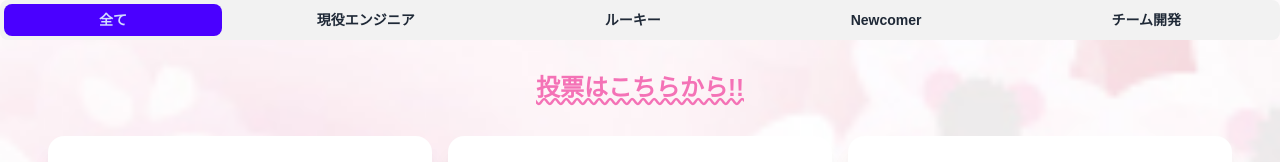
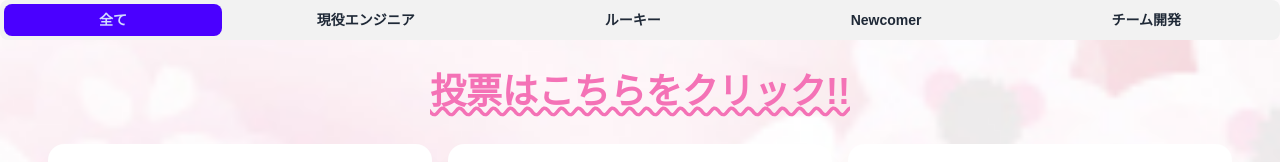
Before and after one commit to zakkiiy/runteq_fes_vol4, a Next.js app: page /apps in a window 1280 px wide. Shown: the top 162 px of the page. Built offline with nearby package versions, Linux system fonts and the light colour scheme; a web font is replaced by a local one.

Commit message:
微調整

```diff
--- a/src/app/apps/page.js
+++ b/src/app/apps/page.js
@@ -26,9 +26,9 @@ const App = () => {
         <a onClick={() => setSelectedCategory('チーム開発')} className={`tab ${selectedCategory === 'チーム開発' ? 'tab-active' : ''}`}>チーム開発</a>
       </div>
       <div className="mt-8 mb-8 text-center">
-        <a href="URL" className="text-2xl font-extrabold text-pink-400 hover:text-pink-700"
+        <a href="URL" className="text-4xl font-black text-pink-400 hover:text-pink-800"
           style={{ textDecoration: "underline", textDecorationStyle: "wavy" }}>
-          投票はこちらから!!
+          投票はこちらをクリック!!
         </a>
       </div>
       <div className="flex flex-wrap justify-center gap-4">
```
